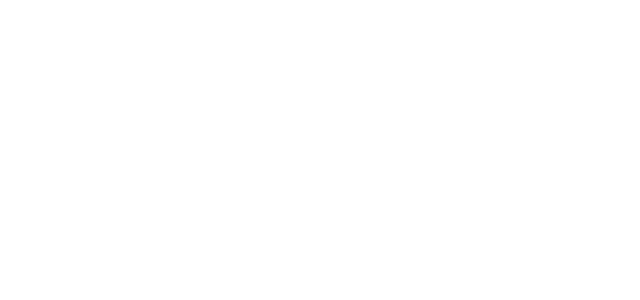
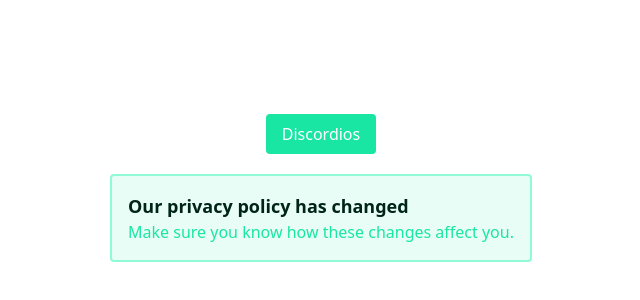
Before and after one commit to deliooos/discordios, a Nuxt app: page / in a window 1280 px wide. Shown: the part 212-512 px from the top of the page, without its empty margins (319-959 px from the left). Built offline with nearby package versions, Linux system fonts and the light colour scheme.

Commit message:
Test colors, still have stuff to improve

```diff
--- /dev/null
+++ b/app.config.ts
@@ -0,0 +1,3 @@
+export default defineAppConfig({
+    company: 'Discordios'
+})
--- /dev/null
+++ b/components/Header.vue
@@ -0,0 +1,13 @@
+<script setup>
+
+</script>
+
+<template>
+  <header>
+
+  </header>
+</template>
+
+<style scoped>
+
+</style>
--- /dev/null
+++ b/components/test/TestAlert.vue
@@ -0,0 +1,13 @@
+<script setup>
+</script>
+
+<template>
+  <div class="p-4 text-left rounded border-2 border-primary-300 bg-primary-100">
+    <h6 class="font-semibold text-primary-900 text-lg">Our privacy policy has changed</h6>
+    <p class="text-primary-500">Make sure you know how these changes affect you.</p>
+  </div>
+</template>
+
+<style scoped>
+
+</style>
--- /dev/null
+++ b/components/test/TestButton.vue
@@ -0,0 +1,11 @@
+<script setup>
+const appConfig = useAppConfig()
+</script>
+
+<template>
+  <button class="w-fit py-2 px-4 bg-primary-500 text-white rounded">{{ appConfig.company }}</button>
+</template>
+
+<style scoped>
+
+</style>
--- a/nuxt.config.ts
+++ b/nuxt.config.ts
@@ -1,4 +1,9 @@
 // https://nuxt.com/docs/api/configuration/nuxt-config
 export default defineNuxtConfig({
     modules: ['@nuxtjs/tailwindcss'],
+    app: {
+      head: {
+          'title': 'Discordios'
+      }
+    },
 })
--- /dev/null
+++ b/pages/index.vue
@@ -0,0 +1,16 @@
+<script setup>
+
+</script>
+
+<template>
+  <div class="w-screen h-screen grid place-items-center">
+    <div class="flex flex-col items-center gap-5">
+      <TestButton/>
+      <TestAlert/>
+    </div>
+  </div>
+</template>
+
+<style scoped>
+
+</style>
--- a/tailwind.config.js
+++ b/tailwind.config.js
@@ -1,6 +1,16 @@
 export default {
     theme: {
-        extend: {},
+        extend: {
+            colors: {
+                'primary': {
+                    900: '#002418',
+                    700: '#0e4935',
+                    500: '#19e6a2',
+                    300: '#8ffad6',
+                    100: '#e7fdf6',
+                },
+            },
+        },
     },
     plugins: [],
 }
```
